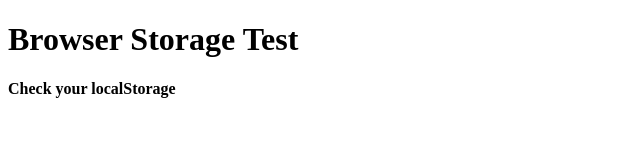
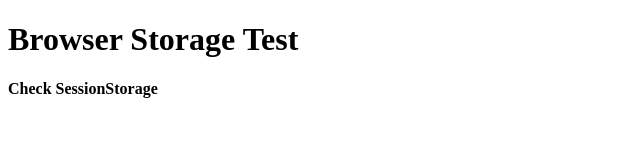
Before and after one commit to trapcodeio/browser-storage, a website with bundled scripts: page test.html in a window 1280 px wide. Shown: the full height of the page, 0-640 px from the left. Built offline with nearby package versions, Linux system fonts and the light colour scheme.

```diff
--- a/test.html
+++ b/test.html
@@ -10,7 +10,7 @@
 </head>
 <body>
 <h1>Browser Storage Test</h1>
-<h4>Check your localStorage</h4>
+<h4>Check SessionStorage</h4>
 
 <script>
     const store = BrowserStorage.getSessionStore('app');
```
